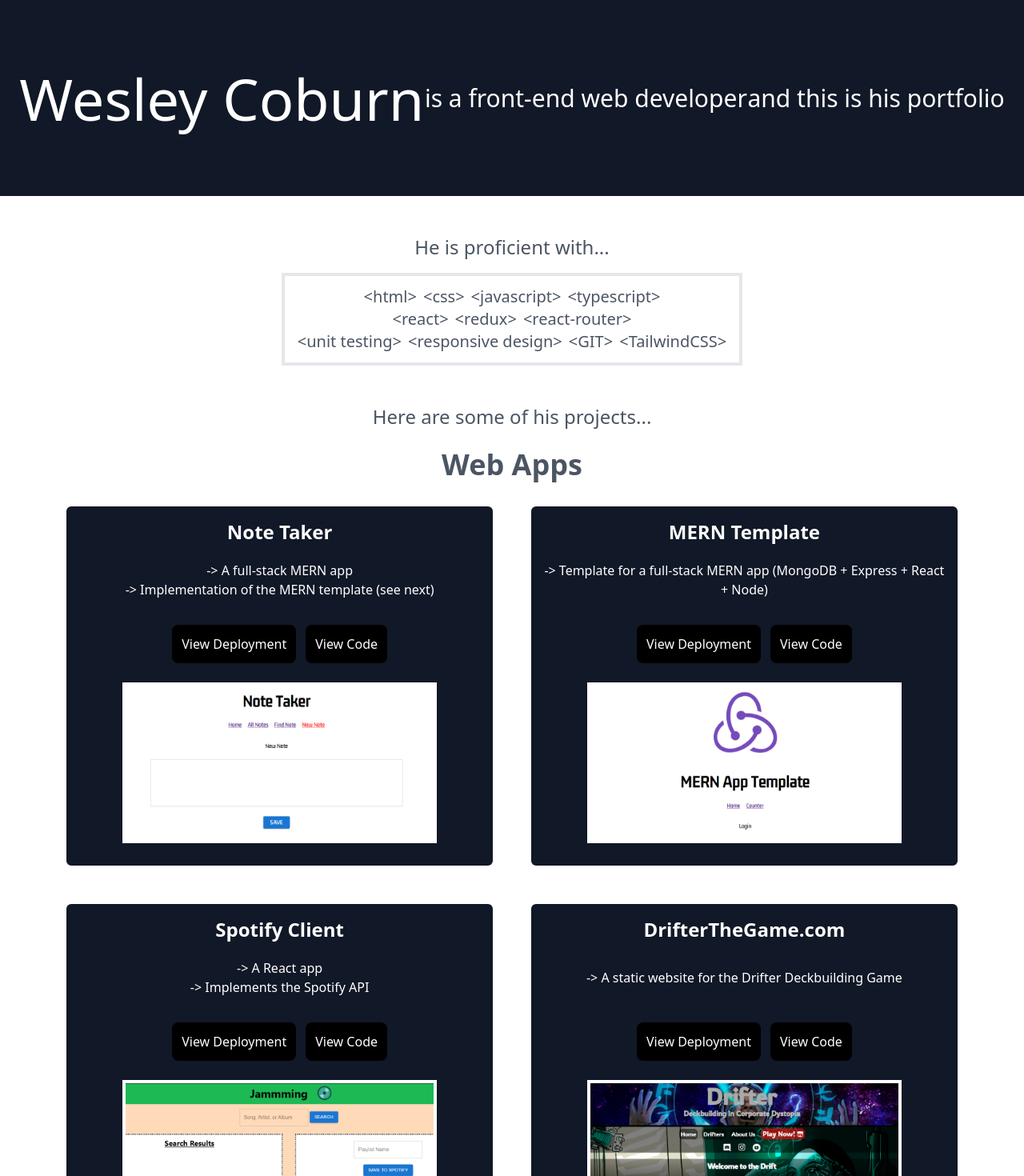
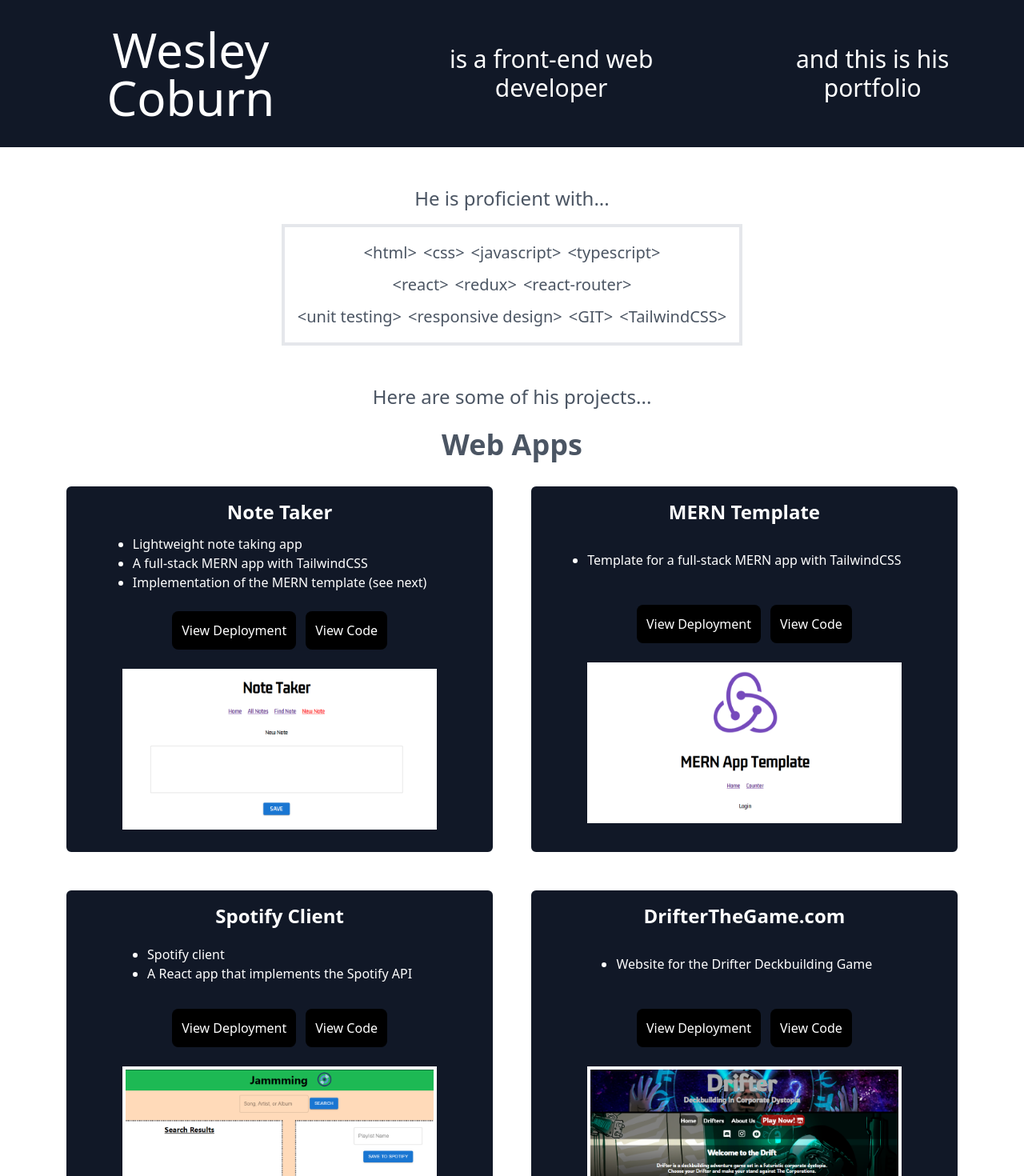
Before and after one commit to Wes-Coburn/portfolio, a React (Vite) app in the folder client/: page / in a window 1280 px wide. Shown: the top 1470 px of the page at 80% size. Built offline with nearby package versions, Linux system fonts and the light colour scheme.

Commit message:
added utility class to eslint Tailwind functions

```diff
--- a/client/src/app/index.tsx
+++ b/client/src/app/index.tsx
@@ -36,11 +36,16 @@
 }
 
 function App() {
+  const stopScroll = 'stop-scrolling';
+  const overflowHide = 'overflow-hidden';
   const body = document.getElementsByTagName('body')[0];
-  body.classList.add('stop-scrolling');
+
+  body.classList.add(stopScroll);
+  body.classList.add(overflowHide);
 
   setTimeout(() => {
-    body.classList.remove('stop-scrolling');
+    body.classList.remove(stopScroll);
+    body.classList.remove(overflowHide);
   }, 5000);
 
   return (
--- a/client/src/features/Header/index.tsx
+++ b/client/src/features/Header/index.tsx
@@ -1,20 +1,30 @@
 import { Fade } from 'react-awesome-reveal';
 import { useEffect, useState } from 'react';
+import ccn from '../../utils/createClassName';
 
-const fullHeight = 'min-h-dvh';
+const expandClassName = ccn`min-h-dvh`;
+const shrinkClassName = ccn`min-h-[5dvh]`;
+
+const headerClassName = ccn([
+  expandClassName,
+  'flex flex-col items-center justify-center bg-gray-900 p-8',
+  'text-center text-white transition-all duration-[3000ms] lg:flex-row',
+]);
+
+const h1ClassName = ccn`text-4xl hover:text-gray-400 md:text-5xl xl:text-6xl`;
+const h2ClassName = ccn`py-6 text-xl md:text-2xl lg:px-8 lg:py-0 xl:px-12 xl:text-3xl`;
+const h3ClassName = ccn`text-xl md:text-2xl xl:text-3xl`;
 
 export default function Header() {
-  const [headerClasses, setHeaderClasses] = useState<string>(
-    `${fullHeight} p-6 flex flex-col justify-around items-center bg-gray-900 text-white transition-all duration-[3000ms] lg:flex-row`,
-  );
+  const [headerClasses, setHeaderClasses] = useState<string>(headerClassName);
 
   useEffect(() => {
     setTimeout(() => {
-      setHeaderClasses((headers) => {
-        const headersArr = headers.split(' ');
-        const newHeaders = headersArr.filter((h) => h !== fullHeight);
-        newHeaders.push('min-h-[30dvh]');
-        return newHeaders.join(' ');
+      setHeaderClasses((className) => {
+        const classNameArr = className.split(' ');
+        const newClassName = classNameArr.filter((c) => c !== expandClassName);
+        newClassName.push(shrinkClassName);
+        return newClassName.join(' ');
       });
     }, 3500);
   }, []);
@@ -28,16 +38,10 @@
           target="_blank"
           rel="noreferrer"
         >
-          <h1 className="text-5xl hover:text-gray-400 md:text-6xl lg:text-5xl xl:text-7xl">
-            Wesley Coburn
-          </h1>
+          <h1 className={h1ClassName}>Wesley Coburn</h1>
         </a>
-        <h2 className="text-xl md:text-2xl xl:text-3xl">
-          is a front-end web developer
-        </h2>
-        <h3 className="text-xl md:text-2xl xl:text-3xl">
-          and this is his portfolio
-        </h3>
+        <h2 className={h2ClassName}>is a front-end web developer</h2>
+        <h3 className={h3ClassName}>and this is his portfolio</h3>
       </Fade>
     </header>
   );
--- a/client/src/features/Loading/index.tsx
+++ b/client/src/features/Loading/index.tsx
@@ -7,7 +7,3 @@
     </p>
   );
 }
-
-Loading.defaultProps = {
-  classNames: '',
-};
--- a/client/src/features/Main/index.tsx
+++ b/client/src/features/Main/index.tsx
@@ -1,6 +1,7 @@
 import { Fade } from 'react-awesome-reveal';
 import Showcase from '../Showcase';
 import ASSETS from '../../assets';
+import gk from '../../utils/generateKey';
 
 const skills = [
   ['html', 'css', 'javascript', 'typescript'],
@@ -23,7 +24,8 @@
     src: ASSETS.projects.noteTaker.screenshot.src,
     title: 'Note Taker',
     description: [
-      'A full-stack MERN app',
+      'Lightweight note taking app',
+      'A full-stack MERN app with TailwindCSS',
       'Implementation of the MERN template (see next)',
     ],
     deployLinkURL: 'https://note-taker-1ej3.onrender.com',
@@ -33,9 +35,7 @@
   {
     src: ASSETS.projects.mernTemplate.screenshot.src,
     title: 'MERN Template',
-    description: [
-      'Template for a full-stack MERN app (MongoDB + Express + React + Node)',
-    ],
+    description: ['Template for a full-stack MERN app with TailwindCSS'],
     deployLinkURL: 'https://react-static-wo1g.onrender.com/',
     codeLinkURL: 'https://github.com/Wes-Coburn/template-MERN-app',
     delay: 500,
@@ -43,7 +43,10 @@
   {
     src: ASSETS.projects.jammming.screenshot.src,
     title: 'Spotify Client',
-    description: ['A React app', 'Implements the Spotify API'],
+    description: [
+      'Spotify client',
+      'A React app that implements the Spotify API',
+    ],
     deployLinkURL: 'https://wes-coburn-jammmer.netlify.app/',
     codeLinkURL: 'https://github.com/Wes-Coburn/jammming',
     delay: 500,
@@ -51,7 +54,7 @@
   {
     src: ASSETS.projects.drifterSite.screenshot.src,
     title: 'DrifterTheGame.com',
-    description: ['A static website for the Drifter Deckbuilding Game'],
+    description: ['Website for the Drifter Deckbuilding Game'],
     deployLinkURL: 'https://drifterthegame.com/',
     codeLinkURL: 'https://github.com/Wes-Coburn/drifter-website',
   },
@@ -61,7 +64,7 @@
   {
     src: ASSETS.projects.drifterGame.clip.src,
     title: 'Drifter Deckbuilding Game',
-    description: ['A game made with C# and the Unity game engine'],
+    description: ['Deckbuilding adventure made with Unity and C#'],
     deployLinkURL: 'https://weslex555.itch.io/drifter-deckbuilding-game',
     codeLinkURL: 'https://github.com/Wes-Coburn/Drifter-Deckbuilding-Game',
     isVideo: true,
@@ -79,6 +82,7 @@
 }: Project): JSX.Element => {
   return (
     <Showcase
+      key={gk()}
       src={src}
       title={title}
       description={description}
@@ -102,14 +106,14 @@
             {skills.map((skillsList) => {
               const output = skillsList.map((skill) => (
                 <li
-                  key={`key:${skill}`}
-                  className="inline p-1 leading-loose md:text-xl"
+                  key={gk()}
+                  className="inline p-1 leading-relaxed md:text-xl md:leading-loose"
                 >
                   &#x3c;{skill}&#x3e;
                 </li>
               ));
               return (
-                <ul key={`key:${skillsList}`} className="mx-auto w-fit">
+                <ul key={gk()} className="mx-auto w-fit">
                   {output}
                 </ul>
               );
@@ -129,7 +133,7 @@
         {webAppProjects.map((project) => projectShowcase(project))}
       </div>
       <div className="pb-8 pt-12 text-center text-4xl font-bold text-gray-600">
-        <Fade>
+        <Fade triggerOnce>
           <p>Games</p>
         </Fade>
       </div>
--- a/client/src/features/Showcase/index.tsx
+++ b/client/src/features/Showcase/index.tsx
@@ -1,5 +1,6 @@
 import { Fade } from 'react-awesome-reveal';
-// import Button from '@mui/material/Button';
+import ccn from '../../utils/createClassName';
+import gk from '../../utils/generateKey';
 
 interface Props {
   src: string;
@@ -11,7 +12,20 @@
   delay?: number;
 }
 
-const buttonClasses = 'p-3 bg-black rounded-lg text-white hover:bg-gray-700';
+const containerClassName = ccn([
+  'max-w-full rounded-md border-4',
+  'border-solid border-gray-900 bg-gray-900',
+  'text-center text-white hover:border-gray-400 lg:max-w-[45%]',
+]);
+
+const descriptionClassName = ccn([
+  'flex min-h-16 flex-col',
+  'items-center justify-center px-6 text-left lg:px-12 xl:px-16',
+]);
+
+const buttonContainerClassName = ccn`m-6 flex flex-col items-center justify-center gap-3 md:flex-row`;
+const buttonClassName = ccn`rounded-lg bg-black p-3 text-white hover:bg-gray-700`;
+const mediaContainerClassName = ccn`mx-auto mb-6 max-w-[75%] border-4 border-solid border-white`;
 
 export default function Showcase({
   src,
@@ -23,29 +37,29 @@
   delay,
 }: Props) {
   return (
-    <div className="max-w-[100%] rounded-md border-4 border-solid border-gray-900 bg-gray-900 text-center text-white hover:border-gray-400 lg:max-w-[45%]">
+    <div className={containerClassName}>
       <Fade delay={delay} fraction={0.3} triggerOnce>
         <div>
           <h2 className="p-3 text-2xl font-bold">{title}</h2>
-          <div className="flex min-h-16 flex-col justify-center px-3">
-            {typeof description === 'string' ? (
-              <p>{description}</p>
-            ) : (
-              (description as Array<string>).map((string) => (
-                <p key={`key:${Math.random().toString(36).slice(2, 7)}`}>
-                  -&gt; {string}
-                </p>
-              ))
-            )}
+          <div className={descriptionClassName}>
+            <ul className="list-disc">
+              {typeof description === 'string' ? (
+                <li>{description}</li>
+              ) : (
+                (description as Array<string>).map((string) => (
+                  <li key={gk()}>{string}</li>
+                ))
+              )}
+            </ul>
           </div>
         </div>
-        <div className="m-6 flex flex-col items-center justify-center gap-3 md:flex-row">
+        <div className={buttonContainerClassName}>
           <a
             href={deployLinkURL}
             title={`View deployment for ${title}`}
             target="_blank"
             rel="noreferrer"
-            className={buttonClasses}
+            className={buttonClassName}
           >
             View Deployment
           </a>
@@ -54,12 +68,12 @@
             title={`View code for ${title}`}
             target="_blank"
             rel="noreferrer"
-            className={buttonClasses}
+            className={buttonClassName}
           >
             View Code
           </a>
         </div>
-        <div className="mx-auto mb-6 max-w-[75%] border-4 border-solid border-white">
+        <div className={mediaContainerClassName}>
           {isVideo ? (
             <video
               src={src}
--- /dev/null
+++ b/client/src/utils/createClassName.ts
@@ -0,0 +1,4 @@
+export default function CreateClassName(classNames: string | Array<string> | TemplateStringsArray) {
+  if (classNames instanceof Array) return classNames.join(' ');
+  else return classNames;
+}
--- /dev/null
+++ b/client/src/utils/generateKey.ts
@@ -0,0 +1,3 @@
+export default function GenerateKey() {
+  return `key:${Math.random().toString(36).slice(2, 7)}`;
+}
--- /dev/null
+++ b/client/src/utils/stringUtils.ts
@@ -0,0 +1,9 @@
+export function AddString(currentString: string, stringToAdd: string) {
+  return `${currentString} ${stringToAdd}`;
+}
+
+export function RemoveString(currentString: string, stringToRemove: string) {
+  const stringArr = currentString.split(' ');
+  const newArr = stringArr.filter((c) => c !== stringToRemove);
+  return newArr.join(' ');
+}
```
Also changed, not shown: client/.prettierrc.cjs, 1 other file (tests, documents, lock files or other folders).
